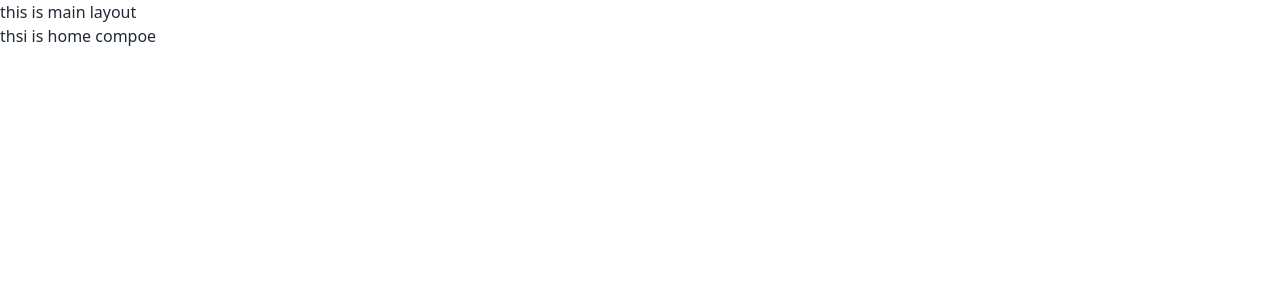
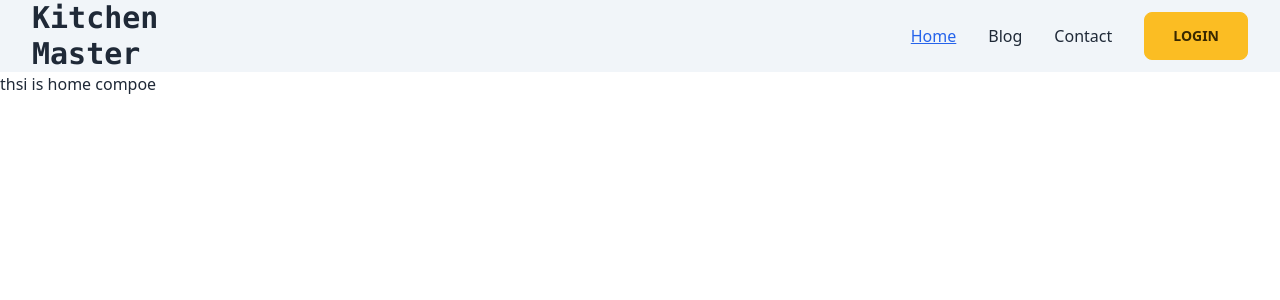
Before and after one commit to apucsd/Kitchen-Master, a React (Vite) app: page / in a window 1280 px wide. Shown: the top 300 px of the page. Built offline with nearby package versions, Linux system fonts and the light colour scheme.

Commit message:
adde d a navbar

```diff
--- /dev/null
+++ b/src/Components/Shared/Navbar.jsx
@@ -0,0 +1,53 @@
+import React from "react";
+import { Link, NavLink } from "react-router-dom";
+
+const Navbar = () => {
+  return (
+    <div className=" bg-slate-100">
+      <div className="md:flex items-center justify-between mx-8">
+        <div>
+          <Link to="/" className="text-3xl font-mono font-semibold">
+            Kitchen <br /> Master
+          </Link>
+        </div>
+        <div className="flex items-center  gap-8">
+          <NavLink
+            to="/"
+            className={({ isActive, isPending }) =>
+              isPending ? "pending" : isActive ? "underline text-blue-600" : ""
+            }
+          >
+            Home
+          </NavLink>
+
+          <NavLink
+            to="/blog"
+            className={({ isActive, isPending }) =>
+              isPending ? "pending" : isActive ? "underline text-blue-600" : ""
+            }
+          >
+            Blog
+          </NavLink>
+          <NavLink
+            to="/contact"
+            className={({ isActive, isPending }) =>
+              isPending ? "pending" : isActive ? "underline text-blue-600" : ""
+            }
+          >
+            Contact
+          </NavLink>
+          <NavLink
+            to="/login"
+            className={({ isActive, isPending }) =>
+              isPending ? "pending" : isActive ? "underline text-blue-600" : ""
+            }
+          >
+            <button className="btn btn-warning px-7"> Login</button>
+          </NavLink>
+        </div>
+      </div>
+    </div>
+  );
+};
+
+export default Navbar;
--- a/src/Layouts/MainLayout.jsx
+++ b/src/Layouts/MainLayout.jsx
@@ -1,10 +1,11 @@
 import React from "react";
 import { Outlet } from "react-router-dom";
+import Navbar from "../Components/Shared/Navbar";
 
 const MainLayout = () => {
   return (
     <div>
-      this is main layout
+      <Navbar></Navbar>
       <Outlet></Outlet>
     </div>
   );
```
Also changed, not shown: src/Routes/Route.jsx (+8 -0 lines).
